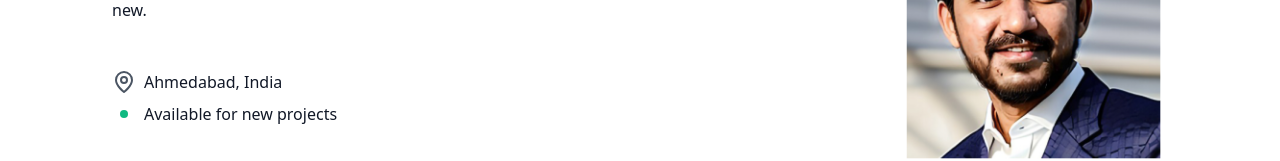
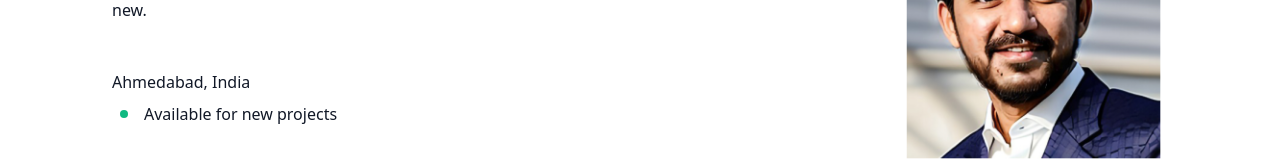
Before and after one commit to LP23-1A/Nyamjargal, a Next.js app in the folder myapp/: page / in a window 1280 px wide. Shown: the part 507-668 px from the top of the page. Built offline with nearby package versions, Linux system fonts and the light colour scheme.

Commit message:
address fixed

```diff
--- a/myapp/src/components/Hero.jsx
+++ b/myapp/src/components/Hero.jsx
@@ -20,7 +20,7 @@ export default function () {
         </div>
         <div className="flex flex-col gap-2">
           <div className="flex gap-2">
-            <Addressicon></Addressicon>
+            {/* <Addressicon></Addressicon> */}
             <p>Ahmedabad, India</p>
           </div>
           <div className="flex gap-2">
```
